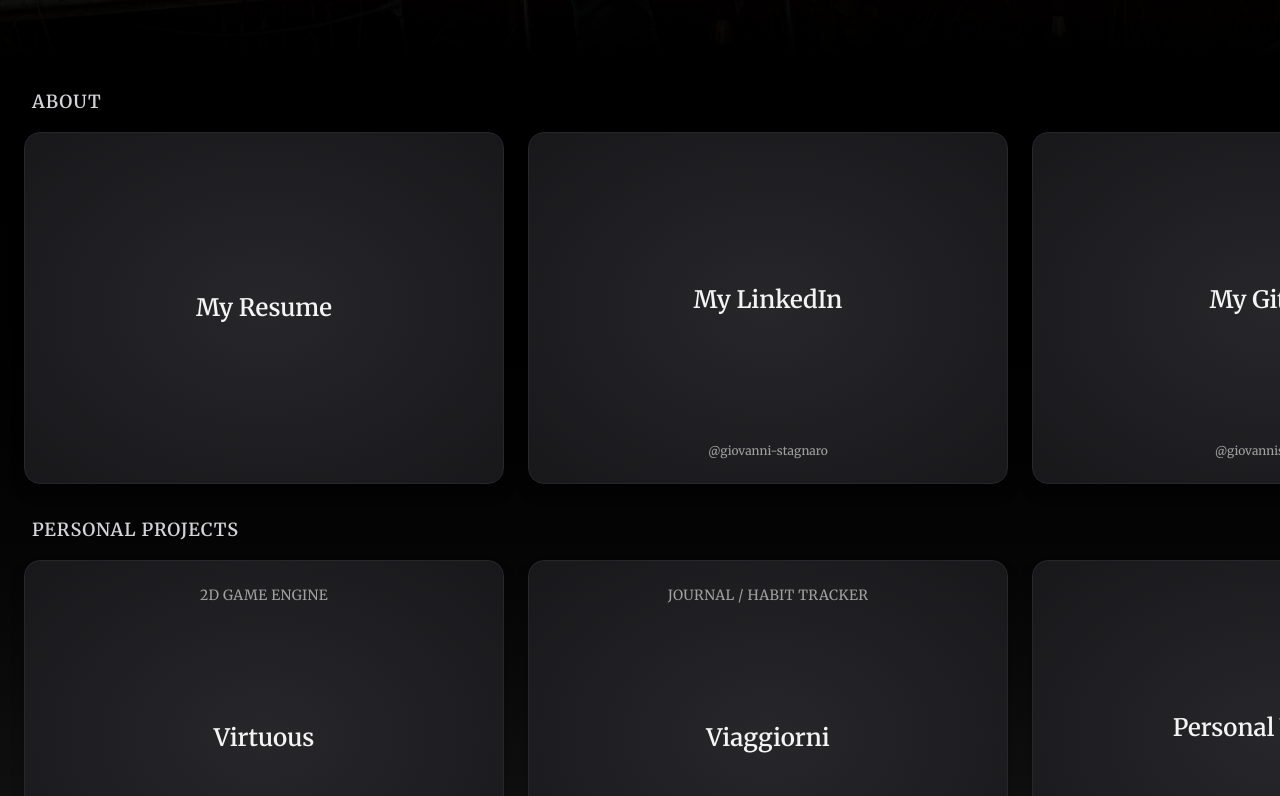
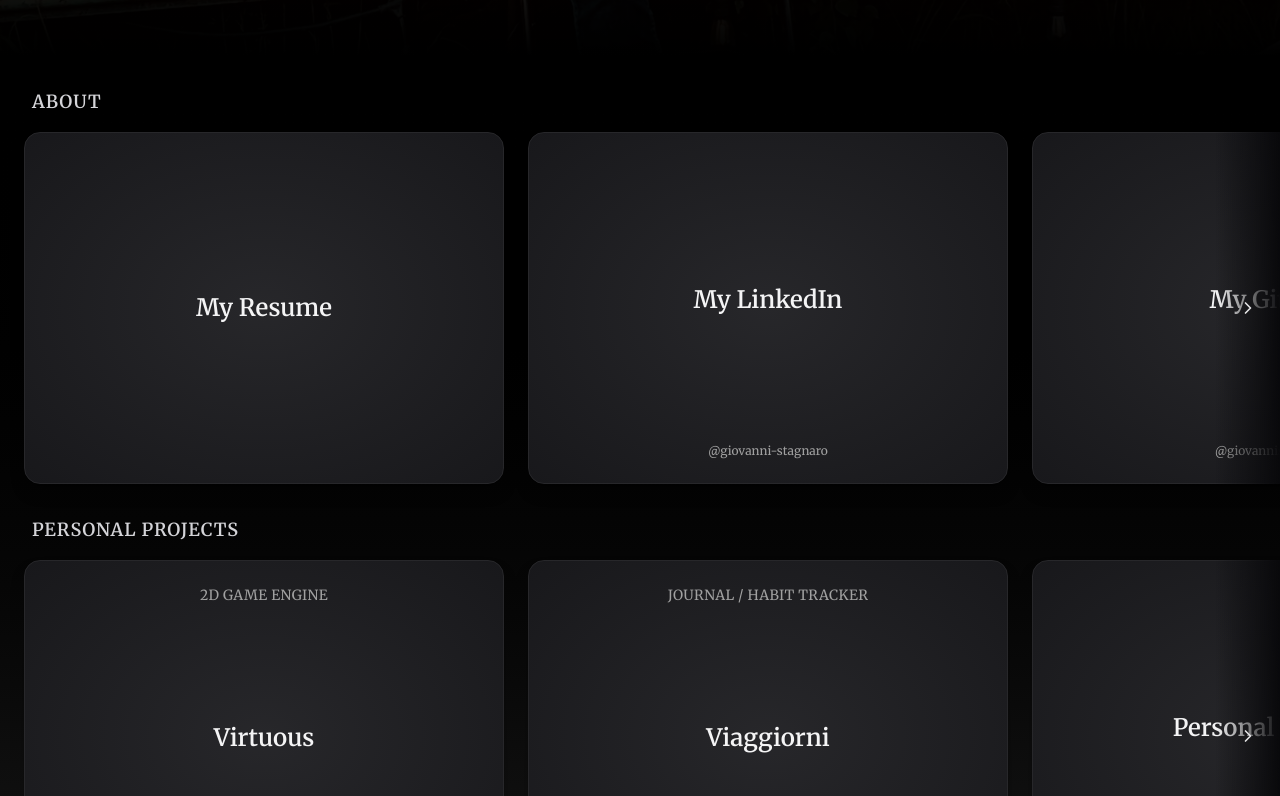
Before and after one commit to giovannistagnaro/giovannistagnaro.github.io, a React (Vite) app: page /#/ in a window 1280 px wide. Shown: the part 744-1540 px from the top of the page. Built offline with nearby package versions, Linux system fonts and the light colour scheme; a web font is replaced by a local one.

Commit message:
Side scroll helpers for desktop

```diff
--- a/src/components/CardRow.tsx
+++ b/src/components/CardRow.tsx
@@ -1,9 +1,14 @@
+import { useRef } from "react";
+import ScrollbarEdgeScroller from "./ScrollbarEdgeScroller";
+
 export type CardRowProps = {
   title: string;
   children: React.ReactNode;
 };
 
 const CardRow = ({ title, children }: CardRowProps) => {
+  const scrollerRef = useRef<HTMLDivElement | null>(null);
+
   return (
     <section className="focus:none">
       <h2
@@ -18,17 +23,20 @@ const CardRow = ({ title, children }: CardRowProps) => {
       >
         {title}
       </h2>
+
+      <ScrollbarEdgeScroller scrollerRef={scrollerRef}>
         <div
           tabIndex={-1}
           className=" flex
                       px-6 pt-4 pb-8 space-x-6
                       h-80 sm:h-100
                       overflow-x-auto hide-scrollbar scroll-px-8 overflow-y-hidden
-                    snap-x snap-proximity
                       scroll-smooth"
+          ref={scrollerRef}
         >
           {children}
         </div>
+      </ScrollbarEdgeScroller>
     </section>
   );
 };
--- /dev/null
+++ b/src/components/ScrollbarEdgeScroller.tsx
@@ -0,0 +1,137 @@
+import { ChevronLeft, ChevronRight } from "lucide-react";
+import { useEffect, useRef, useState } from "react";
+import { clamp } from "../utils/clamp";
+
+export type CardRowProps = {
+  children: React.ReactNode;
+  scrollerRef: React.RefObject<HTMLDivElement | null>;
+};
+
+const isSafari = /^((?!chrome|android).)*safari/i.test(navigator.userAgent);
+
+const ScrollbarEdgeScroller = ({ children, scrollerRef }: CardRowProps) => {
+  const [canScrollLeft, setCanLeft] = useState(false);
+  const [canScrollRight, setCanRight] = useState(false);
+  const hoverTimerRef = useRef<number | null>(null);
+
+  const clickScrollPx = 420;
+
+  function updateCanScroll() {
+    const el = scrollerRef.current;
+    if (!el) return;
+
+    const maxScrollLeft = el.scrollWidth - el.clientWidth;
+    const left = el.scrollLeft;
+
+    const eps = 2;
+    setCanLeft(left > eps);
+    setCanRight(left < maxScrollLeft - eps);
+  }
+
+  useEffect(() => {
+    updateCanScroll();
+    const el = scrollerRef.current;
+    if (!el) return;
+
+    const onScroll = () => updateCanScroll();
+    el.addEventListener("scroll", onScroll, { passive: true });
+
+    const ro = new ResizeObserver(() => updateCanScroll());
+    ro.observe(el);
+
+    return () => {
+      el.removeEventListener("scroll", onScroll);
+      ro.disconnect();
+    };
+  }, [children]);
+
+  function stopHoverScroll() {
+    if (hoverTimerRef.current != null) {
+      window.clearInterval(hoverTimerRef.current);
+      hoverTimerRef.current = null;
+    }
+  }
+
+  function startHoverScroll(direction: -1 | 1) {
+    stopHoverScroll();
+
+    const el = scrollerRef.current;
+    if (!el) return;
+
+    // Safari scrolls faster for some reason
+    const step = isSafari ? 6 : 48;
+    const intervalMs = 5;
+
+    hoverTimerRef.current = window.setInterval(() => {
+      const maxScrollLeft = el.scrollWidth - el.clientWidth;
+      const next = clamp(el.scrollLeft + direction * step, 0, maxScrollLeft);
+      el.scrollLeft = next;
+
+      if (next === 0 || next === maxScrollLeft) stopHoverScroll();
+    }, intervalMs);
+  }
+
+  function scrollBy(direction: -1 | 1) {
+    stopHoverScroll();
+
+    const el = scrollerRef.current;
+    if (!el) return;
+
+    el.scrollBy({ left: direction * clickScrollPx, behavior: "smooth" });
+
+    // restarts hover scroll
+    window.setTimeout(() => {
+      startHoverScroll(direction);
+    }, 150);
+  }
+
+  return (
+    <div className="relative">
+      <div className="hidden md:block">
+        <button
+          type="button"
+          aria-label="Scroll left"
+          className={`  absolute left-0 top-4 h-88 w-16
+                        bg-gradient-to-r from-zinc-950 to-transparent
+                        flex items-center justify-center
+                        transition-opacity
+                        ${canScrollLeft ? "opacity-100" : "opacity-0 pointer-events-none"}
+                        z-1
+                        `}
+          onMouseEnter={() => startHoverScroll(-1)}
+          onMouseLeave={stopHoverScroll}
+          onFocus={() => startHoverScroll(-1)}
+          onBlur={stopHoverScroll}
+          onClick={() => scrollBy(-1)}
+        >
+          <span className="p-2">
+            <ChevronLeft className="h-5 w-5 text-zinc-200" />
+          </span>
+        </button>
+
+        <button
+          type="button"
+          aria-label="Scroll right"
+          className={`  absolute right-0 top-4 h-88 w-16
+                        bg-gradient-to-l from-zinc-950 to-transparent
+                        flex items-center justify-center
+                        transition-opacity
+                        ${canScrollRight ? "opacity-100" : "opacity-0 pointer-events-none"}
+                        z-1
+            `}
+          onMouseEnter={() => startHoverScroll(1)}
+          onMouseLeave={stopHoverScroll}
+          onFocus={() => startHoverScroll(1)}
+          onBlur={stopHoverScroll}
+          onClick={() => scrollBy(1)}
+        >
+          <span className="p-2">
+            <ChevronRight className="h-5 w-5 text-zinc-200" />
+          </span>
+        </button>
+      </div>
+      {children}
+    </div>
+  );
+};
+export default ScrollbarEdgeScroller;
--- a/src/index.css
+++ b/src/index.css
@@ -15,9 +15,16 @@
 }
 
 @layer base {
-  html,
+  html {
+    scrollbar-width: none;
+  }
+
   body {
     @apply bg-zinc-950;
+    -ms-overflow-style: none;
+  }
+  body::-webkit-scrollbar {
+    display: none;
   }
 }
 
@@ -44,7 +51,7 @@
       shadow-lg shadow-black/40
       focus:outline-none focus:ring-2 focus:ring-violet-400
       cursor-pointer
-      transition-all duration-200 ease-out
+      transition-all duration-400 ease-out
       snap-start
       bg-radial from-zinc-800 to-zinc-900
       font-merriweather;
@@ -54,14 +61,14 @@
     @apply scale-102
       ring-2 ring-violet-400
       border-violet-400
-      bg-radial from-zinc-900 to-zinc-800;
+      bg-radial from-zinc-800 to-zinc-700;
   }
 
   .site-card:active {
     @apply scale-98
     ring-2 ring-violet-400
     border-violet-400
-    bg-radial from-zinc-900 to-zinc-800;
+    bg-radial from-zinc-800 to-zinc-700;
   }
 
   .site-button {
--- /dev/null
+++ b/src/utils/clamp.ts
@@ -0,0 +1,3 @@
+export function clamp(value: number, lo: number, hi: number) {
+  return Math.max(lo, Math.min(hi, value));
+}
```
Lines whose indentation alone changed are shown as unchanged.
